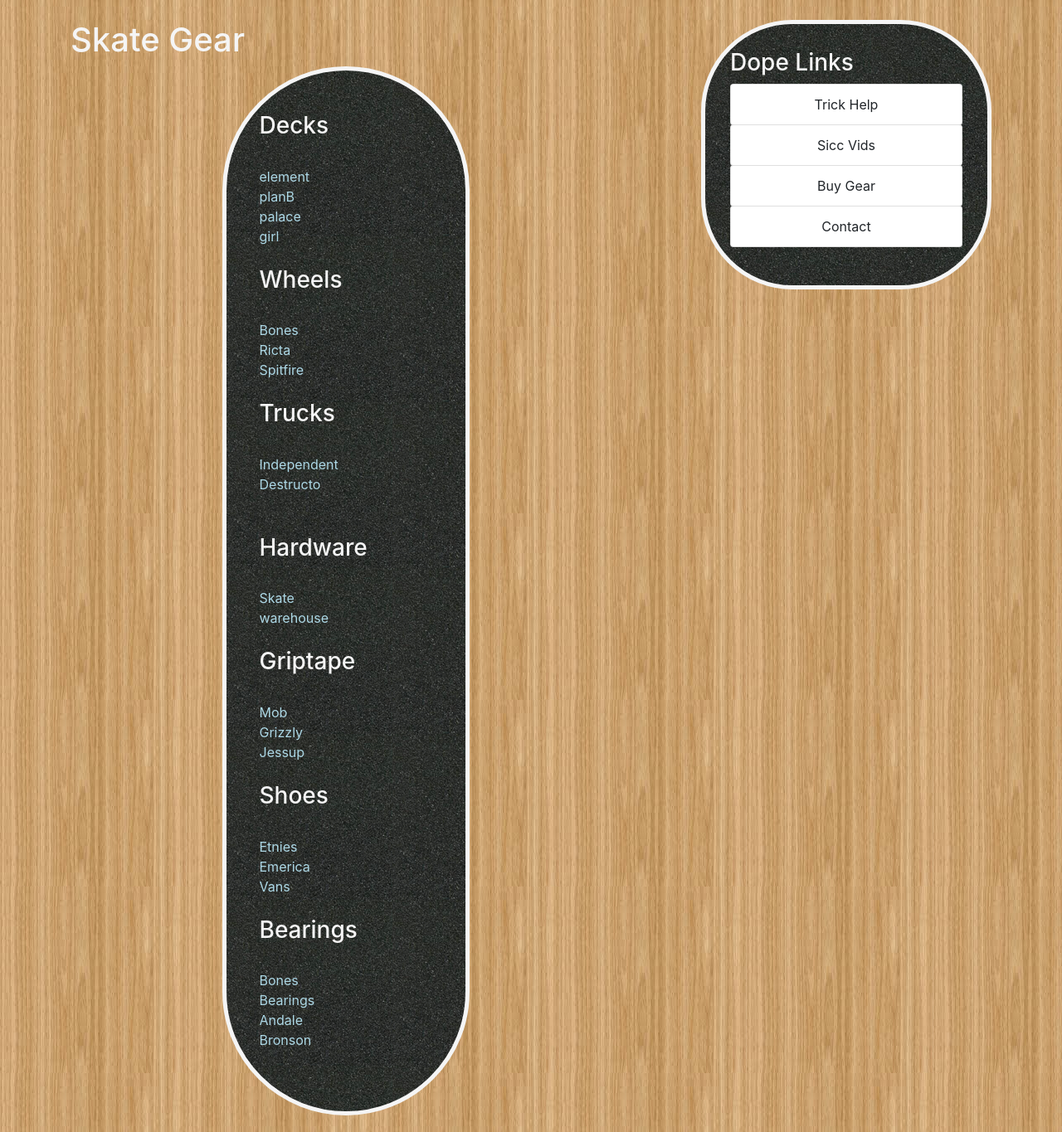
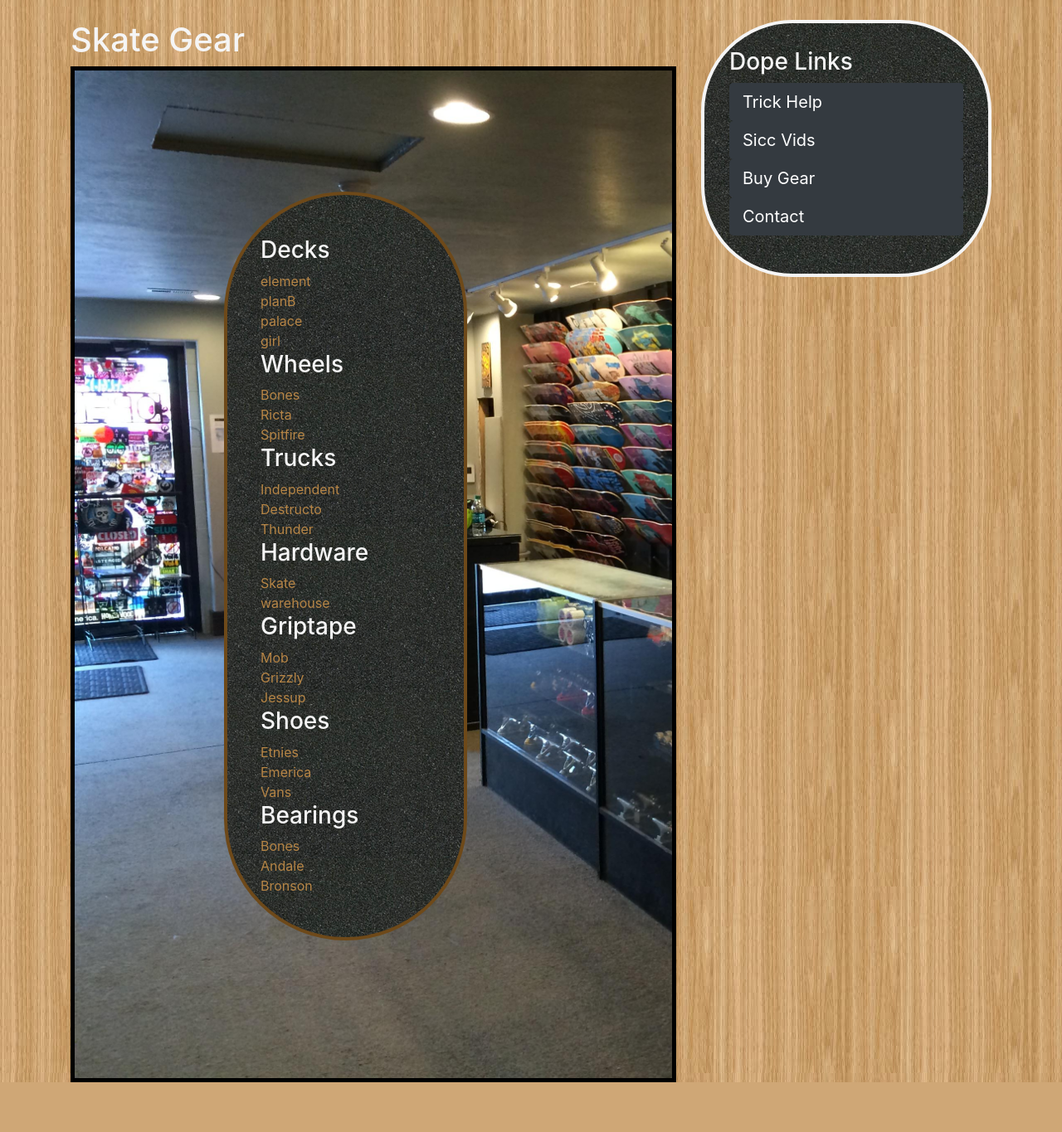
Before and after one commit to nicholascoxe/BlueBadgeApp, a Django app: page /store/ in a window 1280 px wide. Shown: the part 56-1421 px from the top of the page at 83% size. After the commit the page ends 1361 px from the top, so only its background shows below. Run offline with Django 3.2, Linux system fonts and the light colour scheme; some libraries are stand-ins or nearby versions.

Commit message:
css changes

```diff
--- a/blue_badge/blog/static/blog/main.css
+++ b/blue_badge/blog/static/blog/main.css
@@ -33,7 +33,7 @@
 .content-section {
     background-image: url(griptape.jpeg);
     padding: 20px 30px;
-    border: 5px solid whitesmoke;
+    border: 4px solid rgb(110, 73, 25);
     border-radius: 110px;
     margin-bottom: 20px;
     padding: 30px;
@@ -88,7 +88,7 @@
 .gear{
     background-image: url(griptape.jpeg);
     padding-left: 40px;
-    border: 5px solid whitesmoke;
+    border: 4px solid rgb(110, 73, 25);
     border-radius: 150px;
     margin-bottom: 20px;
     padding-bottom: 30px;
@@ -99,3 +99,20 @@
     margin-left: 25%;
 
 }
+
+.storefront{
+   background-image: url(shop1.jpg);
+   background-repeat:no-repeat;
+   background-size: cover;
+   padding-top: 20%;
+   padding-bottom: 20%;
+   border: solid 5px black
+}
+.dope{
+    background-image: url(griptape.jpeg);
+    padding: 20px 30px;
+    border: 4px solid whitesmoke;
+    border-radius: 110px;
+    margin-bottom: 20px;
+    padding: 30px;
+}
--- a/blue_badge/blog/templates/blog/base.html
+++ b/blue_badge/blog/templates/blog/base.html
@@ -59,13 +59,13 @@
                 {% block content %}{% endblock %}
               </div>
               <div class="col-md-4">
-                <div class="content-section">
+                <div class="dope">
                   <h3>Dope Links</h3>
                     <ul class="list-group">
-                      <a target="_" class="list-group-item btn" href="https://www.youtube.com/channel/UC97VWzYLwjEIDfoXmdub-2Q">Trick Help</a>
-                      <a target="_" class="list-group-item btn" href="https://www.youtube.com/results?search_query=best+skate+videos+of+all+timegi">Sicc Vids</a>
-                      <a class="list-group-item btn" href="{% url 'blog-store' %}">Buy Gear</a>
-                      <a class="list-group-item btn" href="{% url 'blog-contact' %}">Contact</a>
+                      <a target="_" class=" btn-lg btn-dark" href="https://www.youtube.com/channel/UC97VWzYLwjEIDfoXmdub-2Q">Trick Help</a>
+                      <a target="_" class="btn-lg btn-dark" href="https://www.youtube.com/results?search_query=best+skate+videos+of+all+timegi">Sicc Vids</a>
+                      <a class="btn-lg btn-dark" href="{% url 'blog-store' %}">Buy Gear</a>
+                      <a class="btn-lg btn-dark" href="{% url 'blog-contact' %}">Contact</a>
                     </ul>
                   </p>
                 </div>
--- a/blue_badge/blog/templates/blog/store.html
+++ b/blue_badge/blog/templates/blog/store.html
@@ -2,69 +2,72 @@
 {%block content%}
 
     <h1>Skate Gear</h1>
+<div class="storefront">
     <div class="gear" >
             <h3>Decks</h3>
-            <br>
-                <a target='_' style=color:lightblue href="https://www.elementbrand.com">element</a>
+
+                <a target='_' style=color:rgb(182,133,70) href="https://www.elementbrand.com">element</a>
                 <br>
-                <a target='_' style=color:lightblue href="https://planbskateboards.com/">planB</a>
+                <a target='_' style=color:rgb(182,133,70) href="https://planbskateboards.com/">planB</a>
                 <br>
-                <a target='_' style=color:lightblue href="https://www.palaceskateboards.com/">palace</a>
+                <a target='_' style=color:rgb(182,133,70) href="https://www.palaceskateboards.com/">palace</a>
                 <br>
-                <a target='_' style=color:lightblue href="http://girlskateboards.com/kodak">girl</a>
-                <br>
-                <br>
-            <h3>Wheels</h3>
-            <br>
-                <a target='_' style=color:lightblue href="https://bones.com/">Bones</a>
-                <br>
-                <a target='_' style=color:lightblue href="https://rictawheels.com/">Ricta</a>
-                <br>
-                <a target='_' style=color:lightblue href="http://www.spitfirewheels.com/">Spitfire</a>
-                <br>
-                <br>
-            <h3>Trucks</h3>
-            <br>
-                <a target='_' style=color:lightblue href="https://independenttrucks.com/">Independent</a>
-                <br>
-                <a target='_' style=color:lightblue href="https://destructotrucks.com/">Destructo</a>
-                <br>
-                <a target='_' style=color:lightblue href="http://www.thundertrucks.com/"></a>
-                <br>
-                <br>
-            <h3>Hardware</h3>
-            <br>
-                <a target='_' style=color:lightblue href="https://www.skatewarehouse.com/hardware.html">Skate warehouse</a>
-                <br>
-                <br>
-            <h3>Griptape</h3>
-            <br>
-                <a target='_' style=color:lightblue href="https://mobgrip.com/">Mob</a>
-                <br>
-                <a target='_' style=color:lightblue href="https://www.grizzlygriptape.com/">Grizzly</a>
-                <br>
-                <a target='_' style=color:lightblue href="https://www.griptape.com/">Jessup</a>
-                <br>
-                <br>
-            <h3>Shoes</h3>
-            <br>
-                <a target='_' style=color:lightblue href="https://www.etnies.com/us">Etnies</a>
-                <br>
-                <a target='_' style=color:lightblue href="https://www.emerica.com/us">Emerica</a>
-                <br>
-                <a target='_' style=color:lightblue href="https://www.vans.com/">Vans</a>
-                <br>
-                <br>
-            <h3>Bearings</h3>
-            <br>
-                <a target='_' style=color:lightblue href="https://bonesbearings.com/">Bones Bearings</a>
-                <br>
-                <a target='_' style=color:lightblue href="https://andalebearings.com/">Andale</a>
-                <br>
-                <a target='_' style=color:lightblue href="https://bronsonspeedco.com/">Bronson</a>
-                <br>
+                <a target='_' style=color:rgb(182,133,70) href="http://girlskateboards.com/kodak">girl</a>
                 <br>
 
+            <h3>Wheels</h3>
+
+                <a target='_' style=color:rgb(182,133,70) href="https://bones.com/">Bones</a>
+                <br>
+                <a target='_' style=color:rgb(182,133,70) href="https://rictawheels.com/">Ricta</a>
+                <br>
+                <a target='_' style=color:rgb(182,133,70) href="http://www.spitfirewheels.com/">Spitfire</a>
+                <br>
+
+            <h3>Trucks</h3>
+
+                <a target='_' style=color:rgb(182,133,70) href="https://independenttrucks.com/">Independent</a>
+                <br>
+                <a target='_' style=color:rgb(182,133,70) href="https://destructotrucks.com/">Destructo</a>
+                <br>
+                <a target='_' style=color:rgb(182,133,70) href="http://www.thundertrucks.com/">Thunder</a>
+                <br>
+
+            <h3>Hardware</h3>
+
+                <a target='_' style=color:rgb(182,133,70) href="https://www.skatewarehouse.com/hardware.html">Skate warehouse</a>
+                <br>
+
+            <h3>Griptape</h3>
+
+                <a target='_' style=color:rgb(182,133,70) href="https://mobgrip.com/">Mob</a>
+                <br>
+                <a target='_' style=color:rgb(182,133,70) href="https://www.grizzlygriptape.com/">Grizzly</a>
+                <br>
+                <a target='_' style=color:rgb(182,133,70) href="https://www.griptape.com/">Jessup</a>
+                <br>
+
+            <h3>Shoes</h3>
+
+                <a target='_' style=color:rgb(182,133,70) href="https://www.etnies.com/us">Etnies</a>
+                <br>
+                <a target='_' style=color:rgb(182,133,70) href="https://www.emerica.com/us">Emerica</a>
+                <br>
+                <a target='_' style=color:rgb(182,133,70) href="https://www.vans.com/">Vans</a>
+                <br>
+
+            <h3>Bearings</h3>
+
+                <a target='_' style=color:rgb(182,133,70) href="https://bonesbearings.com/">Bones </a>
+                <br>
+                <a target='_' style=color:rgb(182,133,70) href="https://andalebearings.com/">Andale</a>
+                <br>
+                <a target='_' style=color:rgb(182,133,70) href="https://bronsonspeedco.com/">Bronson</a>
+                <br>
+
+
     </div>
+</div>
+
 {%endblock content %}
 <a target='_' style=color:red href=""></a>
```
Also changed, not shown: blue_badge/blog/migrations/0019_auto_20190321_1433.py (added), blue_badge/blog/static/blog/shop1.jpg (added).
